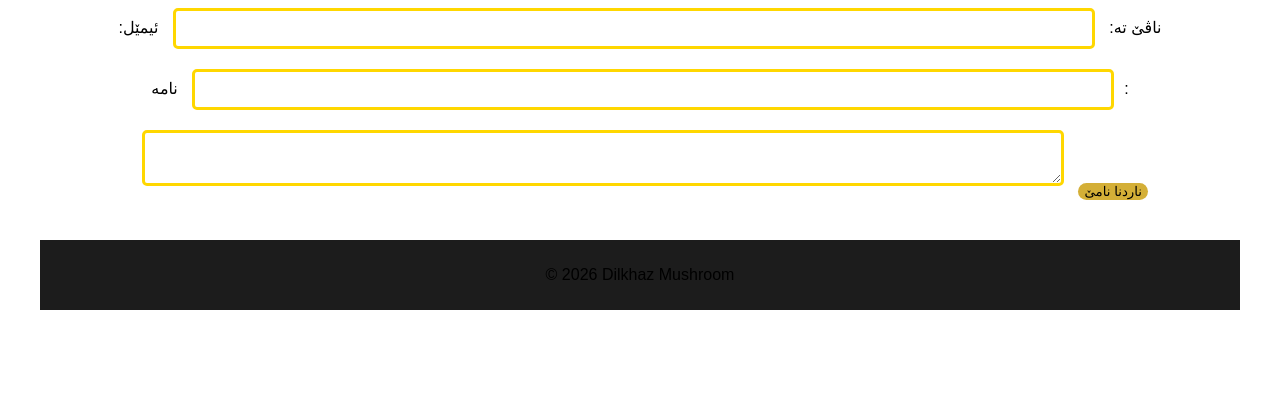
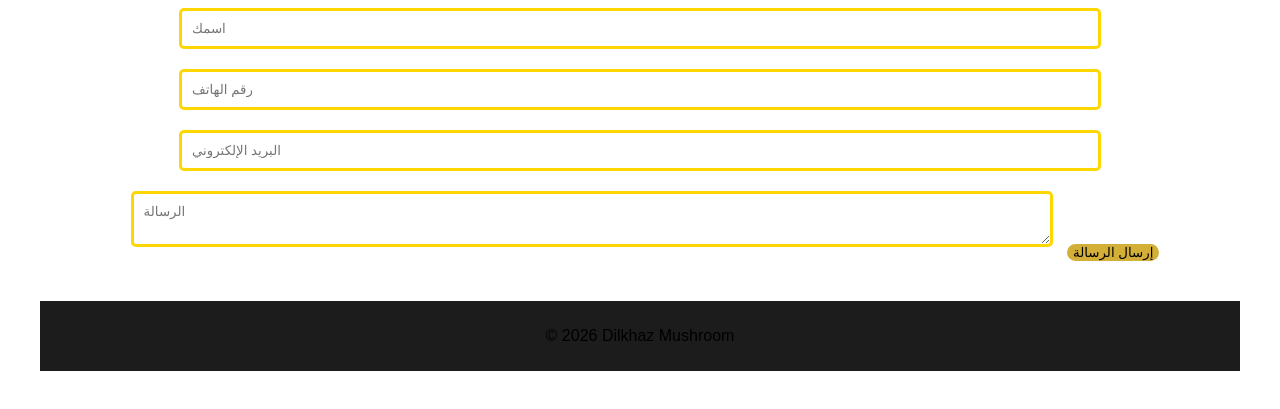
Before and after one commit to dilkhazyousif26-png/Dilkhaz-mushroom, a plain HTML site: page ar.html in a window 1280 px wide. Shown: the part 3507-3916 px from the top of the page. Before the commit the page ends 3857 px from the top, so only its background shows below. Drawn offline with Linux system fonts and the light colour scheme.

Commit message:
Update ar.html

```diff
--- a/ar.html
+++ b/ar.html
@@ -265,17 +265,12 @@
 
   <form name="contact" method="POST" data-netlify="true">
 
-    <label>ناڤێ تە:</label>
-    <input type="text" name="name" required>
-
-    <label>ئیمێل:</label>
-    <input type="email" name="email" required>
-
-    <label>نامە:</label>
-    <textarea name="message" required></textarea>
-
-    <button type="submit">ناردنا نامێ</button>
-</form>
+        <input type="text" placeholder="اسمك" required>
+    <input type="tel" placeholder="رقم الهاتف" required>
+    <input type="email" placeholder="البريد الإلكتروني" required>
+    <textarea placeholder="الرسالة"></textarea>
+    <button type="submit">إرسال الرسالة</button>
+  </form>
 
 
 </section>
```
